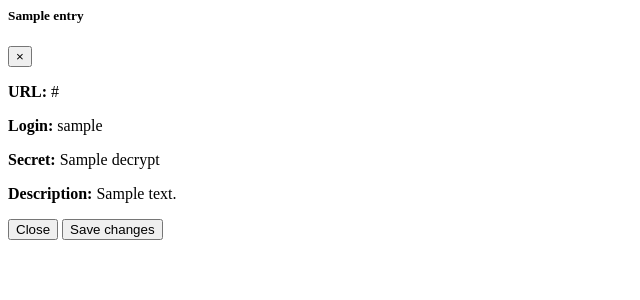
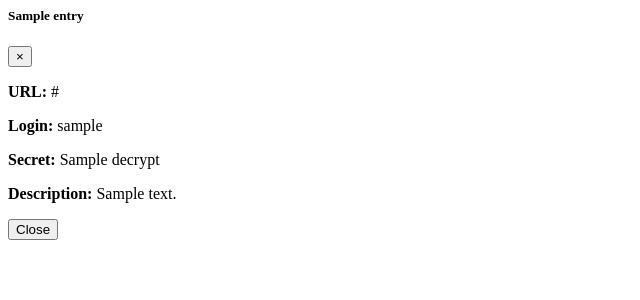
Before and after one commit to seancallaway/GroupVault, a Django app: template entries/templates/ajax/entry_modal.html in a window 1280 px wide. Shown: the top 300 px of the page, without its empty margins (0-640 px from the left). Run offline with Django 3.2, Linux system fonts and the light colour scheme; the template is opened without the code that fills it: most values are stand-ins (such as "Sample title", 1, 10 or a date in 2020).

Commit message:
Hide edit button for now.

```diff
--- a/entries/templates/ajax/entry_modal.html
+++ b/entries/templates/ajax/entry_modal.html
@@ -22,7 +22,7 @@
                 </div>
                 <div class="modal-footer">
                     <button type="button" class="btn btn-secondary" data-dismiss="modal">Close</button>
-                    <button type="button" class="btn btn-primary">Save changes</button>
+                    <!--<button type="button" class="btn btn-primary">Save changes</button>-->
                 </div>
             </div>
         </div>
```
